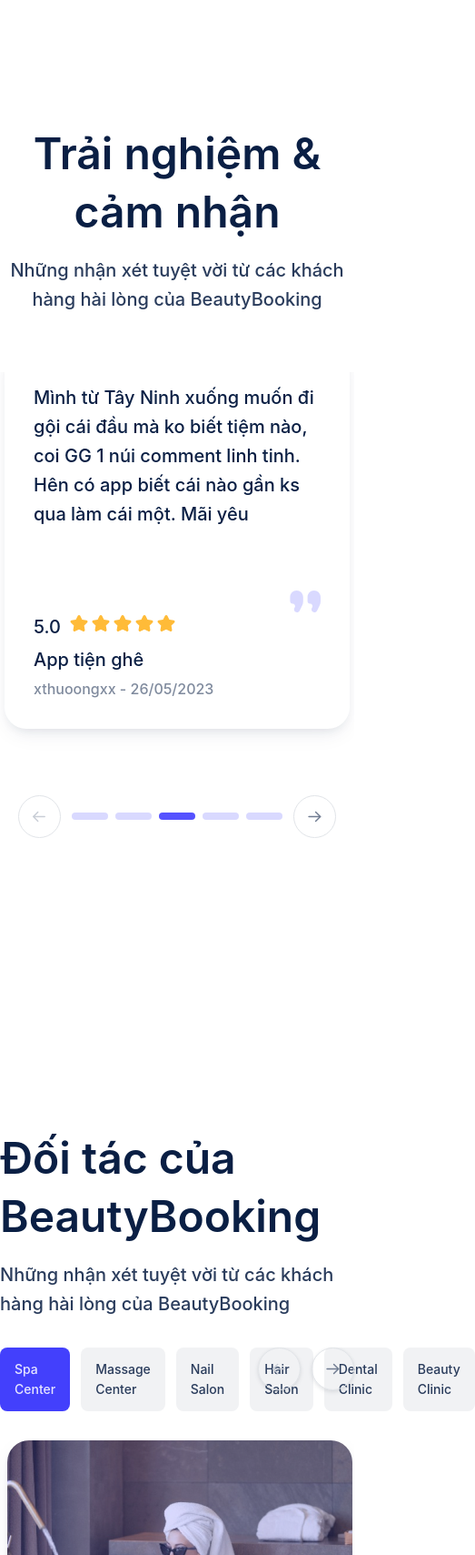
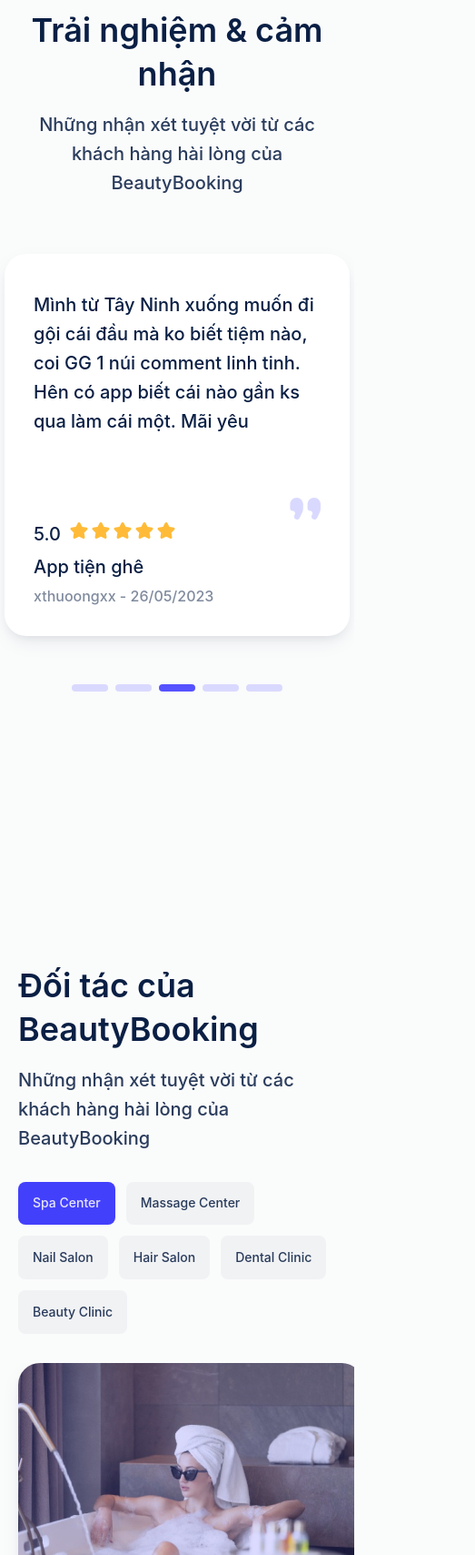
Before and after one commit to nguyenvantruong9902/bb-landing, an Astro site: page / in a window 390 px wide. Shown: the part 3720-5429 px from the top of the page at 91% size, 523 px wide, since content can reach past the window. Built offline with nearby package versions, Linux system fonts and the light colour scheme; Astro itself is replaced by a stand-in of ours.

Commit message:
feat: responsive review and partner section

```diff
--- a/src/components/Slideshow.astro
+++ b/src/components/Slideshow.astro
@@ -74,7 +74,9 @@
 };
 ---
 
-<div class="relative h-[32rem] mt-16 overflow-hidden">
+<div
+  class="relative overflow-hidden h-[35rem] px-5 mt-[2.62rem] md:mt-16 md:px-0"
+>
   {
     items.map(({ title, content, owner }, index) => (
       <div
@@ -104,10 +106,10 @@
   }
 
   <div
-    class="flex items-center gap-3 absolute left-1/2 -translate-x-1/2 bottom-0"
+    class="flex items-center gap-3 absolute left-1/2 -translate-x-1/2 top-[30.87rem] md:bottom-0"
   >
     <div
-      class="cursor-pointer p-3 rounded-full border-[1.5px] border-solid border-grey-400"
+      class="hidden cursor-pointer p-3 rounded-full border-[1.5px] border-solid border-grey-400 md:block"
     >
       <Fragment set:html={LeftArrowIcon} />
     </div>
@@ -125,7 +127,7 @@
     </div>
 
     <div
-      class="cursor-pointer p-3 rounded-full border-[1.5px] border-solid border-grey-400"
+      class="hidden cursor-pointer p-3 rounded-full border-[1.5px] border-solid border-grey-400 md:block"
     >
       <Fragment set:html={RightArrowIcon} />
     </div>
--- a/src/containers/Home/PartnerSection.astro
+++ b/src/containers/Home/PartnerSection.astro
@@ -46,15 +46,16 @@
 ];
 ---
 
-<div class="md:mx-20">
-  <h1 class="text-h2 font-semibold mt-80 text-opacity-pure">
+<div class="mt-60 md:mt-80">
+  <div class="px-5 md:px-20">
+    <h1 class="text-h3 font-semibold text-opacity-pure md:text-h2">
       Đối tác của BeautyBooking
     </h1>
     <p class="text-title mt-4 text-opacity-semi">
       Những nhận xét tuyệt vời từ các khách hàng hài lòng của BeautyBooking
     </p>
 
-  <div class="relative flex gap-3 my-8">
+    <div class="relative flex flex-wrap gap-3 my-8">
       {
         services.map((service, idx) => {
           const activeClassName =
@@ -70,7 +71,7 @@
         })
       }
 
-    <div class="absolute right-0 flex gap-3">
+      <div class="hidden md:flex md:gap-3 md:absolute md:right-0">
         <div
           class="cursor-pointer p-3 rounded-full border-[1.5px] border-solid border-grey-400 shadow-xs"
         >
@@ -84,9 +85,10 @@
         </div>
       </div>
     </div>
+  </div>
 
-  <div class="relative w-full h-[30rem] overflow-hidden">
-    <div class="absolute left-2 flex gap-6">
+  <div class="relative overflow-hidden w-full h-[30rem] px-5 md:pl-20">
+    <div class="absolute flex gap-6">
       {
         partners.map(({ name, image, address, rating }) => (
           <div class="w-[23.75rem] h-[26.25rem] rounded-3xl shadow-md bg-white">
--- a/src/containers/Home/ReviewSection.astro
+++ b/src/containers/Home/ReviewSection.astro
@@ -2,13 +2,15 @@
 import Slideshow from "@components/Slideshow.astro";
 ---
 
-<div class="text-center">
-  <h2 class="text-opacity-pure text-h2 font-semibold mt-60">
-    Trải nghiệm & cảm nhận
-  </h2>
-  <p class="mt-4 text-title text-opacity-semi">
-    Những nhận xét tuyệt vời từ các khách hàng hài lòng của BeautyBooking
-  </p>
+<div class="text-center mt-28 md:mt-60">
+  <div class="px-5 md:px-20">
+    <h2 class="text-opacity-pure text-h3 font-semibold md:text-h2">
+      Trải nghiệm & cảm nhận
+    </h2>
+    <p class="mt-4 mb-[2.62rem] text-title text-opacity-semi">
+      Những nhận xét tuyệt vời từ các khách hàng hài lòng của BeautyBooking
+    </p>
+  </div>
 
   <Slideshow />
 </div>
--- a/src/layouts/Layout.astro
+++ b/src/layouts/Layout.astro
@@ -27,4 +27,8 @@
     font-family: Inter, sans-serif;
     @apply font-medium text-dark;
   }
+
+  body {
+    @apply bg-grey-100;
+  }
 </style>
```
Lines whose indentation alone changed are shown as unchanged.
